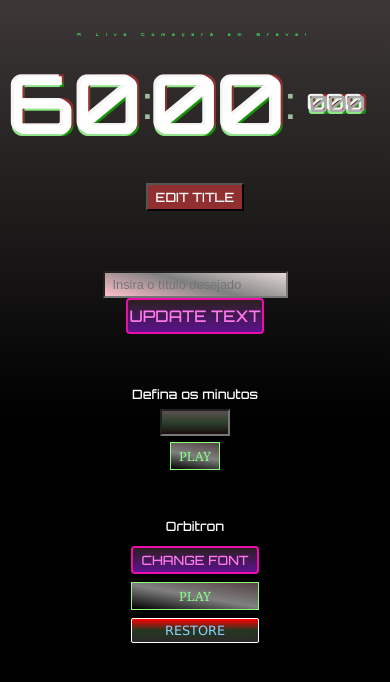
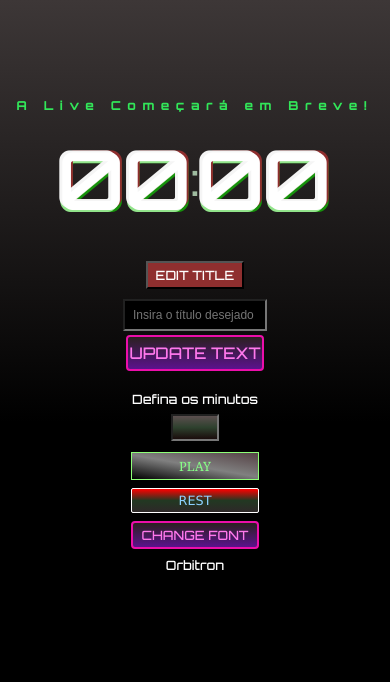
Before and after one commit to pLogicador/stopwatch, a plain HTML site: page index.html in a window 390 px wide. Both pictures are taken after a click on the button "EDIT TITLE". Drawn offline with Linux system fonts and the light colour scheme; a web font is replaced by a local one.

Commit message:
Melhorando interface

```diff
--- a/css/styles.css
+++ b/css/styles.css
@@ -1,33 +1,19 @@
 /* Estilos globais */
-* {
-    margin: 0;
-    padding: 0;
-    box-sizing: border-box;
-}
+* { margin: 0; padding: 0; box-sizing: border-box;}
 
-html, body{
-    height: 100%;   /* Garante que o html e o body ocupem 100% da altura da página */
-}
+html, body{ height: 100%;}
 
 body {
+    margin: 0;
     font-family: 'Orbitron', sans-serif;
     background-image: linear-gradient(0deg, black, black, rgb(61, 55, 55));
-    margin: 0;
-    background-size: cover;
-    background-position: center center;
-    background-attachment: fixed;
+    background-size: cover; background-position: center center; background-attachment: fixed;
 }
 
 /* Container principal */
-.container{
-    display: flex;
-    flex-direction: column;
-    align-items: center;
-    justify-content: center;
-    min-height: 80vh;
-    padding: 2%;
+.container{ display: flex; flex-direction: column; align-items: center;
+    justify-content: center; min-height: 80vh; padding: 2%;
 }
-
 /*Título principal*/
 .container h1{
     color:rgb(50, 230, 89);
@@ -37,7 +23,6 @@ body {
     animation: moveNames 4s ease-in-out infinite, shimmer 2s linear infinite;
     letter-spacing: 7px;
 }
-
 /* Timer */
 .timer{
     font-size: 5vw;
@@ -48,7 +33,6 @@ body {
     justify-content: center;
     font-family: 'Orbitron', sans-serif;
 }
-
 /* Números do temporizador */
 .time{
     font-size: 5vw;
@@ -60,33 +44,16 @@ body {
     width: 4rem;    /* largura fixa para evitar tremor */
     text-align: center;
     text-shadow: -3px -2px 0 #f5f5f5, 2px -2px 0 #8f2f2f,
-            -2px 2px 0 #92e48b,
-            2px 2px 0 #17910c;
+                -2px 2px 0 #92e48b, 2px 2px 0 #17910c;
 }
 
 /* Separador entre os números do temporizador */
-.separator{
-    /*padding: 0px 16px;*/
-    padding: 0 0.3em;
-    color: rgb(159, 187, 160);
-    margin: 5%;
+.separator{ padding: 0 0.3em; color: rgb(159, 187, 160); margin: 6%;}
+/* Milissegundos, Segundos e minutos */
+#milliseconds{ /* color:darkgray; font-size: 3rem; width: 4rem;  text-align: center;*/
+    display: none;
 }
-
-/* Milissegundos */
-#milliseconds{
-    font-size: 1.40rem;
-    color:darkgray;
-    width: 2rem;
-    text-align: center;
-}
-/* Segundos e minutos */
-#seconds,
-#minutes{
-    font-size: 5rem;
-    color:#fff;
-    width: 5rem;
-    text-align: center;
-}
+#seconds, #minutes{ color:#fff; font-size: 5rem; width: 5rem;  text-align: center;}
 
 /* Botões gerais */
 .btn {
@@ -101,8 +68,8 @@ body {
     border-radius: 2px;
     transition: all 0.2s ease-in-out;
 }
-
 .btnStart{
+    display: grid;
     padding: 6px 12px;
     font-size: 1rem;
     font-weight: lighter;
@@ -113,18 +80,12 @@ body {
     border: 1px solid rgb(142, 255, 119);
     background-image: linear-gradient(10deg, black, gray, rgb(85, 66, 69));
 }
-
-.buttons{
-    display:grid;
-    gap: 0.50rem;
-    margin-top: 0.50rem;
-}
-
+.buttons{ display:grid; gap: 0.50rem; /*margin-top: 0.50rem;*/}
 /* Botão Editar Título */
 #edit{
     background-color: #8f2f2f;
     padding: 5px 15px;
-    margin-top: 30px;
+    margin-top: 2rem;
     font-family:inherit;
     font-size: 1rem;
     cursor: pointer;
@@ -132,33 +93,12 @@ body {
 }
 
 /* Elementos ocultos por padrão */
-#customTitle,
-#updateTitle {
-    display: none;
-}
-
-
-
-
-/* Animações */
-@keyframes shimmer {
-    0% {color: rgb(50, 230, 89);}
-    50% {color: rgb(144, 224, 171);}
-    100% {color: rgb(50, 230, 89);}
-}
-
-@keyframes moveNames {
-    0%, 10% {transform: translateX(0);}
-    50%, 5% {transform: translateX(20px);}
-    0%, 10% {transform: translateX(20);}
-}
+#customTitle, #updateTitle { display: none;}
 
 /* Estilo para o indicador de fonte selecionada */
 .font-indicator {
-    font-size: 1rem;
-    color: rgb(255, 255, 255);
-    margin-top: 40px;
-    text-align: center;
+    font-size: 1rem; color: rgb(255, 255, 255);
+    margin-top: 4px; text-align: center;
 }
 
 #changeFont{
@@ -176,98 +116,53 @@ body {
 .countdownInput {
     color: #ffffff;
     align-items: center;
+    display: flex;
+    flex-direction:column;
+    align-items: center;
+    margin-top: 1rem;
+}
+.countdownInput label{
+    margin-bottom: 1px;
 }
 
 .minutesInput {
     padding: 6px;
-    width: 70px;
+    width: 3rem;
     color: #ffffff;
     background-image: linear-gradient(0deg, rgb(26, 12, 12), rgb(46, 65, 46), rgb(92, 79, 79));
     text-align: center;
     margin: 5%;
-
 }
-
-.countdownInput{
-    display: flex;
-    flex-direction:column;
-    align-items: center;
-    margin-top: 3rem;
-}
-
-.countdownInput label{
-    margin-bottom: 1px;
-}
-
-
-
-
 
 
 /*Adaptação ao tamanho da janela*/
 @media screen and (max-width: 768px) {
-    /* Estilos específicos para telas menores (por exemplo, smartphones) */
+    /* Tamanho da fonte menor para telas menores */
+    .container h1 {font-size: 3vw;}
+    .time {font-size: 3vw;}
+    .timer {font-size: 6vw;}
+    .separator{font-size: 11vw;}
 
-    .container h1 {
-        font-size: 1vw;
-    }
-
-    .time {
-        font-size: 3vw; /* Tamanho da fonte menor para telas menores */
-    }
-
-    .timer {
-        font-size: 6vw;
-    }
-
-    .separator{
-        font-size: 11vw;
-    }
-
-    #edit,
-    #changeFont,
-    #customTitle,
-    #updateTitle,
-    .minutesInput,
-    .countdownInput,
-    .font-indicator,
-    #pause,
-    #resume,
-    .btnStart,
-    .btn {
-        padding: 4px 8px; /* Reduzindo o espaçamento interno dos botões */
-        font-size: 0.8rem; /* Reduzindo o tamanho da fonte */
-    }
+    /* Reduzindo o espaçamento interno dos botões */
+    /* Reduzindo o tamanho da fonte */
+    #edit,#changeFont,#customTitle,#updateTitle,
+    .minutesInput,.countdownInput,.font-indicator,
+    #pause, #resume, .btnStart,.btn { padding: 4px 8px; font-size: 0.8rem;}
 }
 
-
-
-
-
-#edit:hover,
-.btnStart:hover,
-.btn:hover {
-    transform: scale(0.95);
-}
-
-
-
-#pause,
-#resume {
-    display: none;
-}
-
-
+#edit:hover, .btnStart:hover, .btn:hover { transform: scale(0.95);}
+#pause, #resume {display: none;}
 
 
 /* Margem superior para o botão e a caixa de entrada de texto */
 #customTitle {
-    margin-top: 60px; /* Ajuste o valor conforme necessário */
-    background-image: linear-gradient(15deg, pink, gray, rgb(228, 215, 215));
-    color:rgb(0, 0, 0);
-
+    margin-top: 10px;
+    background: black;
+    color:white;
+    font-size: 12px;
+    height: 2rem;
+    width: 9rem;
 }
-
 #updateTitle {
     background-image: linear-gradient(0deg, rgb(92, 18, 141), rgb(43, 32, 32));
     font-family:inherit;
@@ -277,4 +172,5 @@ body {
     border-radius: 4px;
     border: 2px solid rgb(236, 14, 170);
     cursor: pointer;
+    margin-top: 1%;
 }
--- a/index.html
+++ b/index.html
@@ -17,9 +17,9 @@
             <div class="separator">:</div>
 
             <div class="time" id="seconds">00</div>
-            <div class="separator">:</div>
-
-            <div class="time" id="milliseconds">000</div>
+            <!-- <div class="separator">:</div>
+                <div class="time" id="milliseconds">000</div>
+            -->
         </div>
 
 
@@ -28,30 +28,23 @@
         <input type="text" id="customTitle" placeholder="Insira o título desejado">
         <button id="updateTitle">UPDATE TEXT</button>
 
-
         <div class="countdownInput">
             <label for="minutesInput">Defina os minutos</label>
             <input type="number" id="minutesInput" class="minutesInput">
-            <button class="btnStart" id="startCountdown">PLAY</button>
+            <!--  <button class="btnStart" id="startCountdown">PLAY</button> -->
         </div>
 
+        <div class="buttons">
+            <button class="btnStart" id="start">PLAY</button>
+            <button class="btn" id="pause">PAUSE</button>
+            <button class="btn" id="resume">...</button>
+            <button class="btn" id="reset">REST</button>
+            <button class="btn" id="changeFont"> CHANGE FONT </button>
+        </div>
 
         <!-- Elemento para mostrar a fonte selecionada -->
         <div class="font-indicator">
             <span id="fonteAtual">Orbitron</span>
-        </div>
-
-
-
-
-        <div class="buttons">
-            <button class="btn" id="changeFont"> CHANGE FONT </button>
-            <button class="btnStart" id="start">PLAY</button>
-            <button class="btn" id="pause">PAUSE</button>
-            <button class="btn" id="resume">CONTINUE</button>
-            <button class="btn" id="reset">RESTORE</button>
-
-
         </div>
     </div>
 
```
